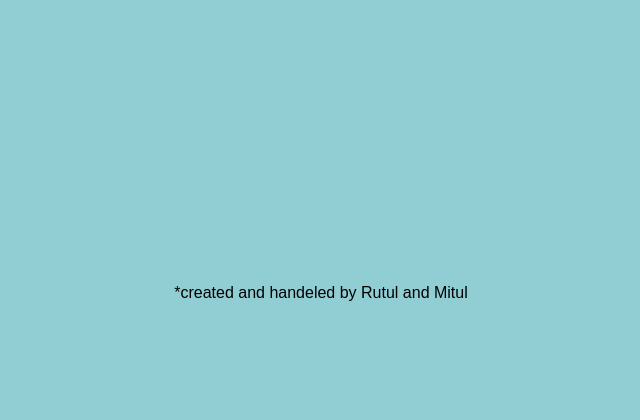
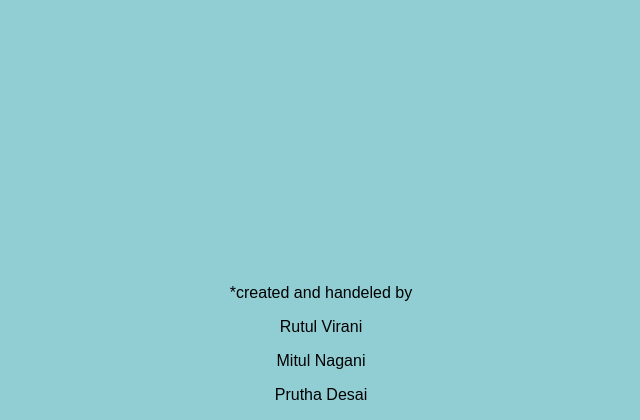
Before and after one commit to Rutul007/review_scrapping_aws, a Flask app: page / in a window 1280 px wide. Shown: the part 429-849 px from the top of the page, without its empty margins (319-959 px from the left). Before the commit the page ends 730 px from the top, so only its background shows below. Run offline with Flask 2, Linux system fonts and the light colour scheme.

Commit message:
Update index.html

```diff
--- a/templates/index.html
+++ b/templates/index.html
@@ -20,7 +20,10 @@
             </form>
         </div>
         <div class="credits">
-            <p>*created and handeled by Rutul and Mitul</p>
+            <p>*created and handeled by</p>
+            <p> Rutul Virani </p>
+            <p> Mitul Nagani </p>
+            <p> Prutha Desai </p>
         </div>
     </div>
 
```
